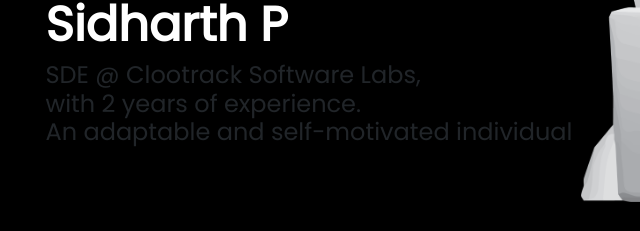
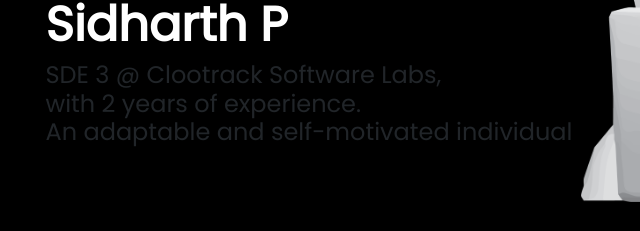
Before and after one commit to SidharthChandra/sidharthchandra.github.io, a plain HTML site: page index.html in a window 1280 px wide. Shown: the part 386-617 px from the top of the page, 153-793 px from the left. Drawn offline with nearby package versions, Linux system fonts and the light colour scheme.

Commit message:
Update index.html

```diff
--- a/index.html
+++ b/index.html
@@ -61,7 +61,7 @@
         <div class="d-flex align-items-center">
             <div class="mr-2">
                 <div class="tracking-in-expand" style="color: white;font-weight: bold;font-size: 3rem">Sidharth P</div>
-                <h4>SDE @ Clootrack Software Labs,<br>
+                <h4>SDE 3 @ Clootrack Software Labs,<br>
                     with 2 years of experience.<br> An adaptable and self-motivated
                     individual</h4>
             </div>
```
